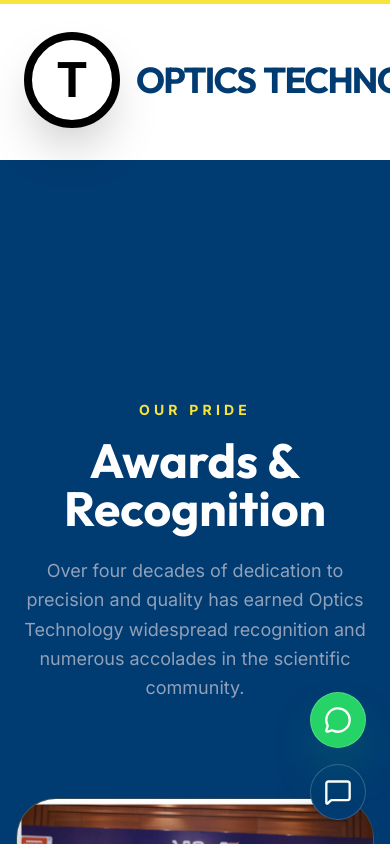
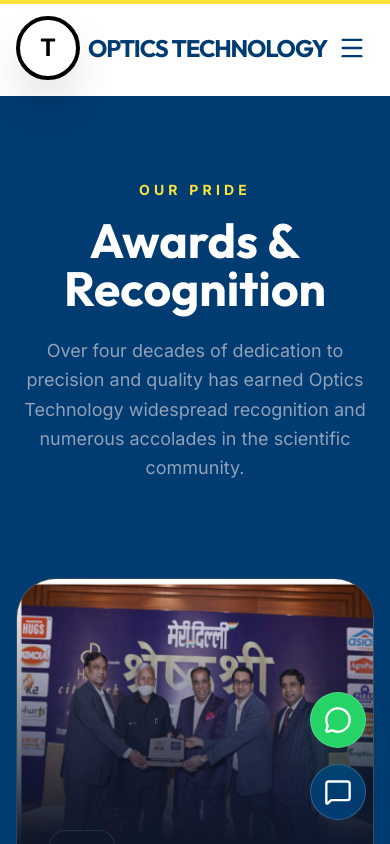
Before and after one commit to kartikeyrana01/optics-tech, a React (Vite) app in the folder client/: page /awards in a window 390 px wide. Shown: the top 844 px of the page. Built offline with nearby package versions, Linux system fonts and the light colour scheme.

Commit message:
Fix mobile view logo size and responsive page padding

```diff
--- a/client/src/components/Hero.jsx
+++ b/client/src/components/Hero.jsx
@@ -5,7 +5,7 @@ import { Link } from 'react-router-dom';
 
 const Hero = () => {
   return (
-    <section className="relative pt-[400px]">
+    <section className="relative pt-[180px] md:pt-[400px]">
       {/* Yellow Slogan Bar */}
       <div className="bg-secondary py-3.5 shadow-md relative z-10">
         <div className="max-w-7xl mx-auto px-4 text-center">
--- a/client/src/components/Navbar.jsx
+++ b/client/src/components/Navbar.jsx
@@ -46,27 +46,27 @@ const Navbar = ({ onQuoteClick }) => {
       )}
 
       {/* 2. Main Branding Row (Sticky) */}
-      <div className={`bg-white transition-all duration-500 ${scrolled ? 'py-2 shadow-lg border-b border-slate-100' : 'py-8 md:py-12'}`}>
-        <div className="max-w-[1440px] mx-auto px-6 flex justify-between lg:justify-center items-center">
+      <div className={`bg-white transition-all duration-500 ${scrolled ? 'py-2 shadow-lg border-b border-slate-100' : 'py-4 md:py-12'}`}>
+        <div className="max-w-[1440px] mx-auto px-4 md:px-6 flex justify-between lg:justify-center items-center">
 
           {/* Logo & Text (Centered in container) */}
-          <Link to="/" className={`flex items-center gap-4 md:gap-8 group transition-all duration-500 ${scrolled ? 'scale-90' : 'scale-100'}`}>
-            <div className={`flex-shrink-0 bg-white border-black rounded-full flex items-center justify-center text-black font-black transition-all duration-500 shadow-2xl ${scrolled ? 'w-12 h-12 text-2xl border-[3px]' : 'w-24 h-24 md:w-36 md:h-36 text-5xl md:text-8xl border-[8px]'}`}>
+          <Link to="/" className={`flex items-center gap-2 md:gap-8 group transition-all duration-500 ${scrolled ? 'scale-90' : 'scale-100'}`}>
+            <div className={`flex-shrink-0 bg-white border-black rounded-full flex items-center justify-center text-black font-black transition-all duration-500 shadow-2xl ${scrolled ? 'w-10 h-10 text-lg border-[2px]' : 'w-16 h-16 md:w-36 md:h-36 text-2xl md:text-8xl border-[4px] md:border-[8px]'}`}>
               T
             </div>
-            <div className="flex items-baseline gap-2 md:gap-5">
-              <h1 className={`text-primary font-black tracking-tighter transition-all duration-500 uppercase ${scrolled ? 'text-2xl md:text-3xl' : 'text-4xl md:text-9xl'}`}>
+            <div className="flex items-baseline gap-1 md:gap-5">
+              <h1 className={`text-primary font-black tracking-tighter transition-all duration-500 uppercase ${scrolled ? 'text-lg md:text-3xl' : 'text-2xl md:text-9xl'}`}>
                 OPTICS
               </h1>
-              <h2 className={`text-primary font-black tracking-tighter transition-all duration-500 uppercase ${scrolled ? 'text-2xl md:text-3xl' : 'text-4xl md:text-9xl'}`}>
+              <h2 className={`text-primary font-black tracking-tighter transition-all duration-500 uppercase ${scrolled ? 'text-lg md:text-3xl' : 'text-2xl md:text-9xl'}`}>
                 Technology
               </h2>
             </div>
           </Link>
 
-          {/* Mobile Menu Toggle (Visible only on mobile) */}
-          <button className="lg:hidden text-primary p-2" onClick={() => setIsOpen(!isOpen)}>
-            <Menu size={32} />
+          {/* Mobile Menu Toggle */}
+          <button className="lg:hidden text-primary p-2 hover:bg-slate-50 rounded-lg transition-all" onClick={() => setIsOpen(!isOpen)}>
+            {isOpen ? <X size={28} /> : <Menu size={28} />}
           </button>
         </div>
       </div>
--- a/client/src/pages/AwardsPage.jsx
+++ b/client/src/pages/AwardsPage.jsx
@@ -41,7 +41,7 @@ const AwardsPage = () => {
   ];
 
   return (
-    <div className="min-h-screen bg-dark pt-[400px] pb-20">
+    <div className="min-h-screen bg-dark pt-[180px] md:pt-[400px] pb-20">
       <div className="max-w-7xl mx-auto px-4">
 
         {/* Header Section */}
--- a/client/src/pages/CertificatesPage.jsx
+++ b/client/src/pages/CertificatesPage.jsx
@@ -103,7 +103,7 @@ const CertificatesPage = () => {
     ];
 
     return (
-      <div className="min-h-screen bg-dark pt-[400px] pb-20">
+      <div className="min-h-screen bg-dark pt-[180px] md:pt-[400px] pb-20">
         <div className="max-w-7xl mx-auto px-4">
           <motion.div
             initial={{ opacity: 0, y: 20 }}
--- a/client/src/pages/FacilityPage.jsx
+++ b/client/src/pages/FacilityPage.jsx
@@ -4,7 +4,7 @@ import { CheckCircle, Microscope, ShieldCheck, Box } from 'lucide-react';
 
 const FacilityPage = () => {
   return (
-    <div className="pt-[400px] min-h-screen bg-primary">
+    <div className="pt-[180px] md:pt-[400px] min-h-screen bg-primary">
       {/* Header */}
       <section className="pt-32 pb-20 bg-gradient-to-b from-primary to-primary/80">
         <div className="max-w-7xl mx-auto px-6">
--- a/client/src/pages/GalleryPage.jsx
+++ b/client/src/pages/GalleryPage.jsx
@@ -4,7 +4,7 @@ import { motion } from 'framer-motion';
 
 const GalleryPage = () => {
   return (
-    <div className="pt-[400px] min-h-screen bg-primary">
+    <div className="pt-[180px] md:pt-[400px] min-h-screen bg-primary">
       {/* Header */}
       <section className="pt-32 pb-20 bg-gradient-to-b from-primary to-primary/80">
         <div className="max-w-7xl mx-auto px-6">
--- a/client/src/pages/LegacyPage.jsx
+++ b/client/src/pages/LegacyPage.jsx
@@ -4,7 +4,7 @@ import { Quote } from 'lucide-react';
 
 const LegacyPage = () => {
   return (
-    <div className="pt-[400px] min-h-screen bg-primary">
+    <div className="pt-[180px] md:pt-[400px] min-h-screen bg-primary">
       {/* Header */}
       <section className="pt-32 pb-20 bg-gradient-to-b from-primary to-primary/80">
         <div className="max-w-7xl mx-auto px-6">
--- a/client/src/pages/ProductCategoriesPage.jsx
+++ b/client/src/pages/ProductCategoriesPage.jsx
@@ -26,7 +26,7 @@ const industries = [
 
 const ProductCategoriesPage = () => {
   return (
-    <div className="pt-[400px] min-h-screen bg-primary">
+    <div className="pt-[180px] md:pt-[400px] min-h-screen bg-primary">
       {/* Header */}
       <section className="pt-32 pb-20 bg-gradient-to-b from-primary to-primary/80">
         <div className="max-w-7xl mx-auto px-6 text-center">
--- a/client/src/pages/ProductListingPage.jsx
+++ b/client/src/pages/ProductListingPage.jsx
@@ -29,7 +29,7 @@ const ProductListingPage = () => {
   const categoryTitle = category.replace(/-/g, ' ').replace(/\b\w/g, l => l.toUpperCase());
 
   return (
-    <div className="pt-[400px] min-h-screen bg-white">
+    <div className="pt-[180px] md:pt-[400px] min-h-screen bg-white">
       {/* Header */}
       <section className="pt-32 pb-20 bg-primary text-white">
         <div className="max-w-7xl mx-auto px-6">
```
